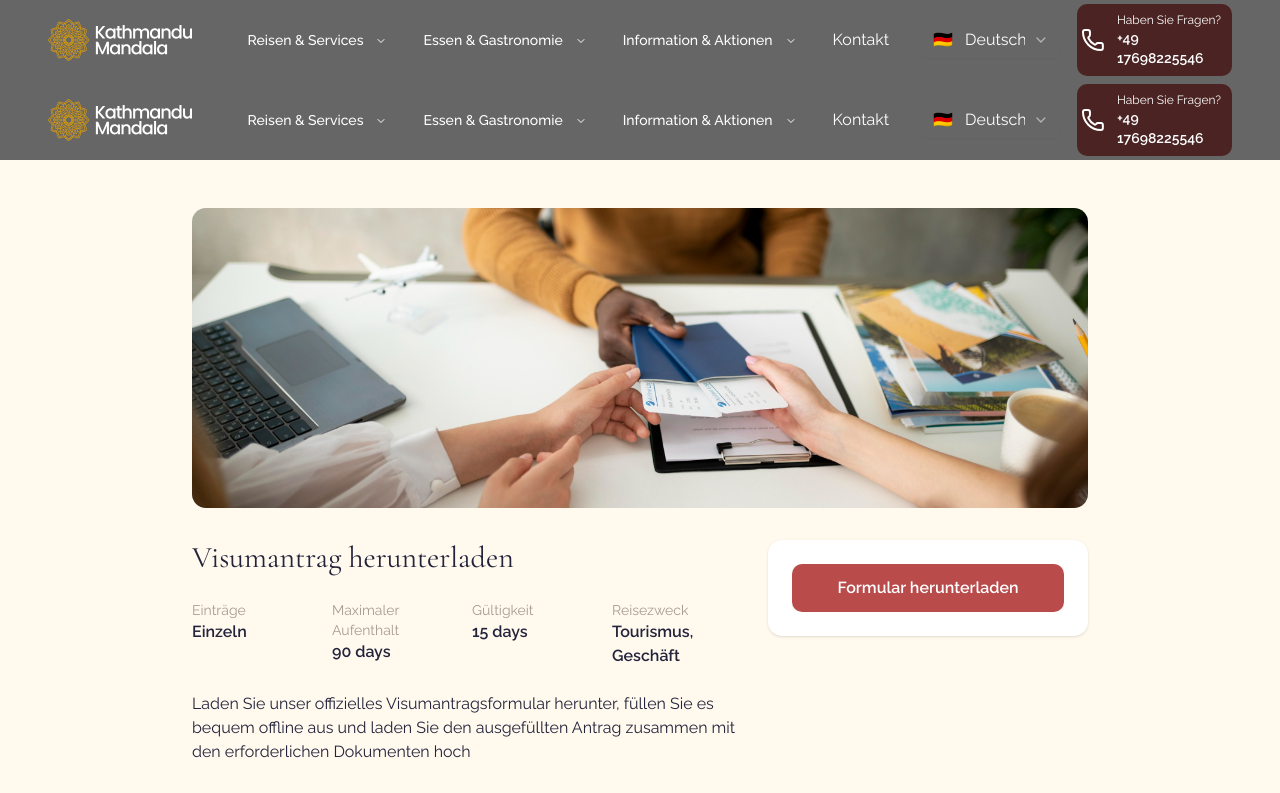
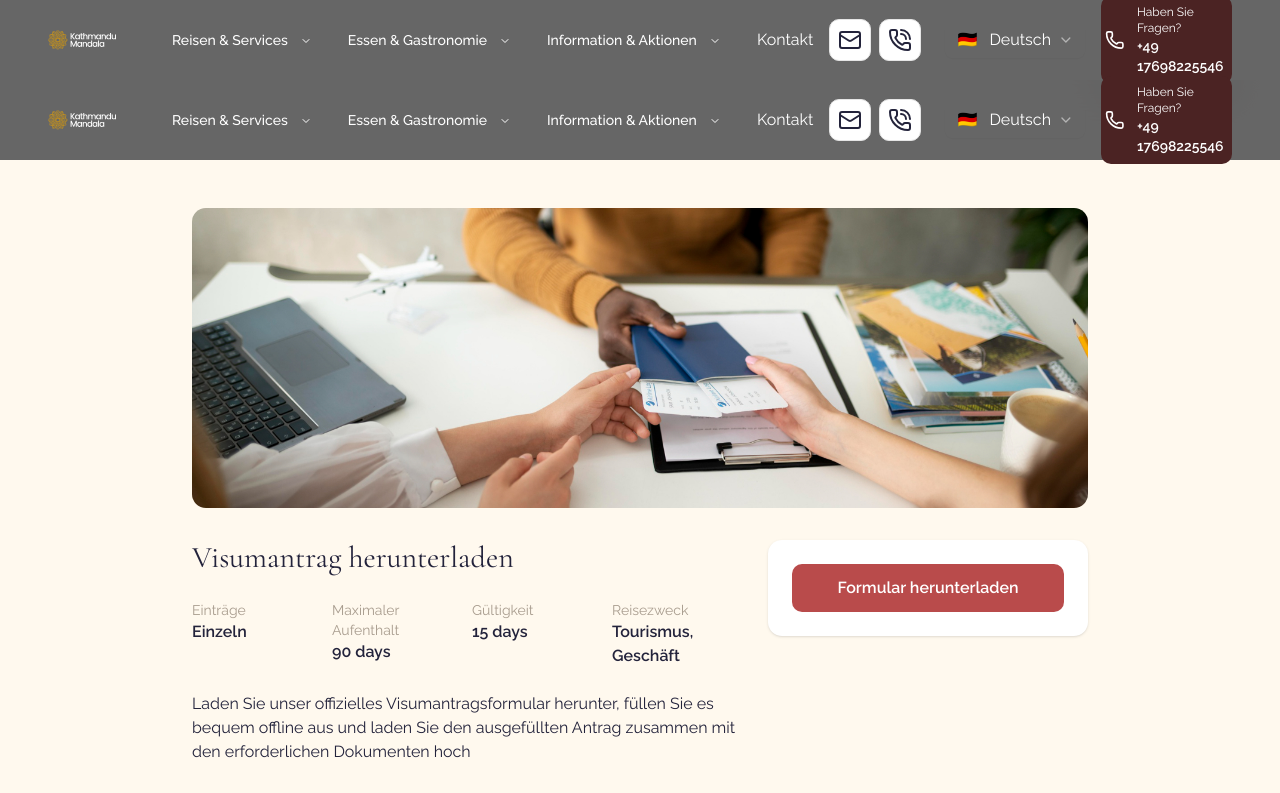
Before and after one commit to sarthakshrestha/kathmandu-mandala, a Next.js app: page /visa in a window 1280 px wide. Shown: the top 793 px of the page. Built offline with nearby package versions, Linux system fonts and the light colour scheme.

Commit message:
added the call + contact buttons on the navbar

```diff
--- a/src/app/components/reusable/navbar.tsx
+++ b/src/app/components/reusable/navbar.tsx
@@ -9,7 +9,7 @@ import {
 } from "@/components/ui/accordion";
 import { useTranslation } from "@/app/hooks/use-translation";
 import { useTranslationStore } from "@/app/store/translation-store";
-
+import { MailIcon, PhoneCallIcon } from "lucide-react";
 import { Button } from "@/components/ui/button";
 import {
   NavigationMenu,
@@ -154,7 +154,22 @@ const Navbar = ({
             </NavigationMenu>
           </div>
           {/* Right Side */}
+
           <div className="flex items-center space-x-2 z-10">
+            <a
+              href="/contact"
+              aria-label={t("contact_tab_contact")}
+              className="rounded-lg border border-[#e5e5e5] bg-white text-[#23233B] hover:bg-[#9A2731] hover:text-white transition flex items-center justify-center p-2"
+            >
+              <MailIcon className="size-6" />
+            </a>
+            <a
+              href="/contact?schedule=1"
+              aria-label={t("contact_tab_schedule")}
+              className="rounded-lg border border-[#e5e5e5] bg-white text-[#23233B] hover:bg-[#9A2731] hover:text-white transition flex items-center justify-center p-2"
+            >
+              <PhoneCallIcon className="size-6" />
+            </a>
             <div className="mx-4">
               <LanguageSelector />
             </div>
@@ -171,9 +186,26 @@ const Navbar = ({
             </div>
           </div>
         </div>
-        {/* Mobile Menu */}
         <div className="block lg:hidden">
-          <div className="flex items-center justify-end px-4 py-2">
+          <div className="flex items-center justify-between px-4 py-2">
+            {/* Left: Contact & Schedule Buttons */}
+            <div className="flex items-center">
+              <a
+                href="/contact"
+                aria-label={t("contact_tab_contact")}
+                className="rounded-lg border border-[#e5e5e5] bg-white text-[#23233B] hover:bg-[#9A2731] hover:text-white transition flex items-center justify-center p-2 mr-2"
+              >
+                <MailIcon className="size-4" />
+              </a>
+              <a
+                href="/contact?schedule=1"
+                aria-label={t("contact_tab_schedule")}
+                className="rounded-lg border border-[#e5e5e5] bg-white text-[#23233B] hover:bg-[#9A2731] hover:text-white transition flex items-center justify-center p-2 mr-2"
+              >
+                <PhoneCallIcon className="size-4" />
+              </a>
+            </div>
+            {/* Right: Hamburger Menu */}
             <Sheet>
               <SheetTrigger asChild>
                 <Button
```
